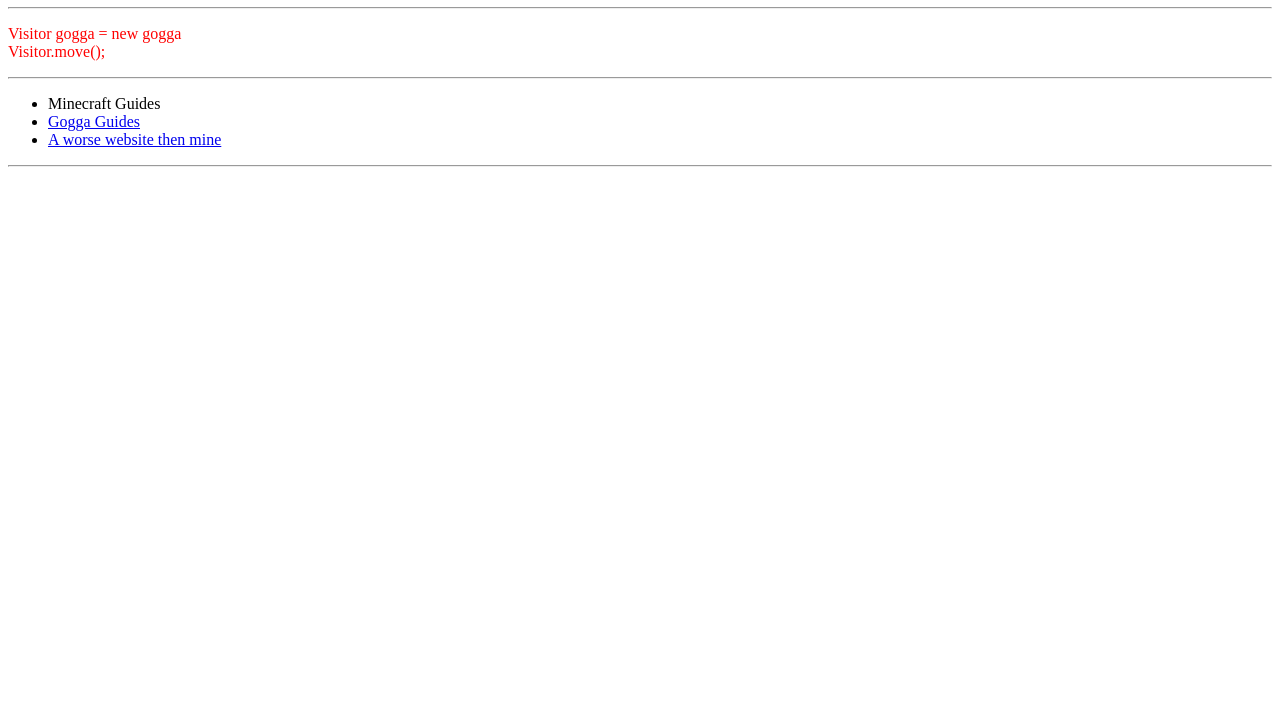
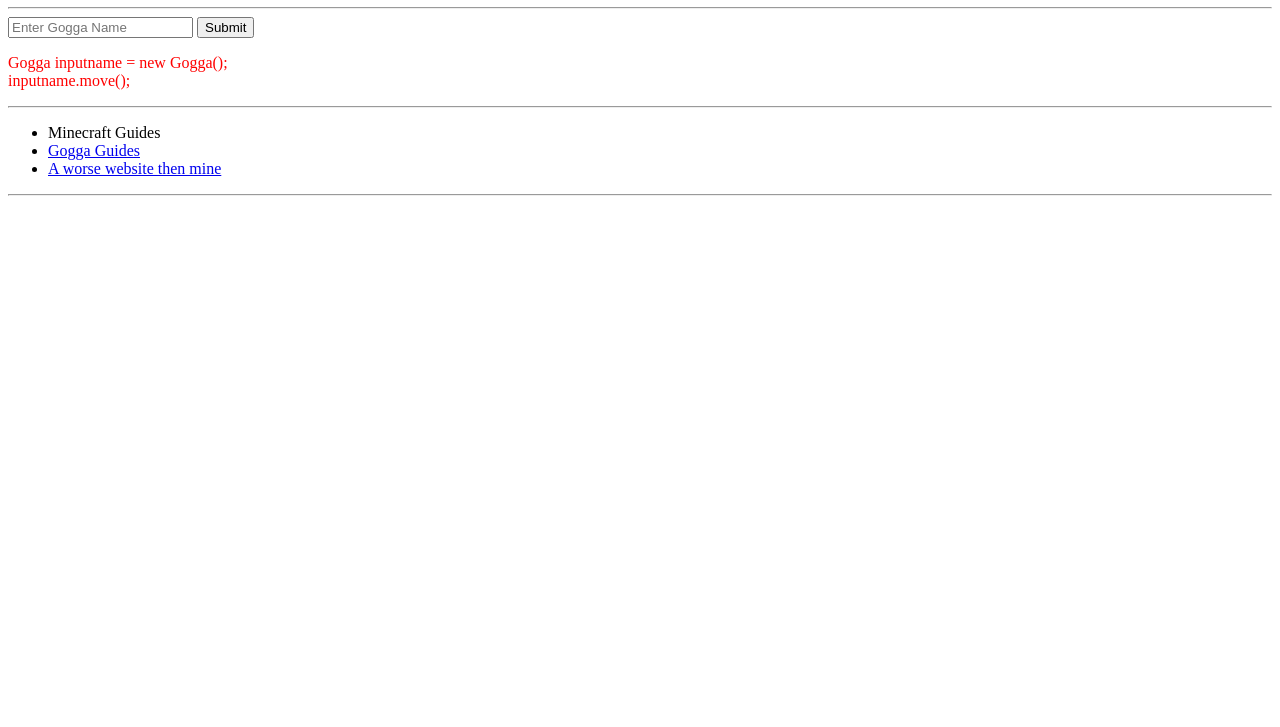
Before and after one commit to RustyRSA/RustyRSA.github.io, a plain HTML site: page index.html in a window 1280 px wide. Shown: the part 73-800 px from the top of the page. Drawn offline with Linux system fonts and the light colour scheme.

Commit message:
Gogga input stage (1/5)

```diff
--- a/index.html
+++ b/index.html
@@ -11,10 +11,15 @@
 
 	<body background = "database/wallpaper.jpg" >
 
-		<h1><strong>Logan's Website</strong></h1>
+		<h1 style = "comic sans ms"><strong>Logan's Website</strong></h1>
 		<hr />
 
-		<p><font color = "red"> Visitor gogga = new gogga<br />Visitor.move();</font></p>
+		<form>
+			<input type = "text" placeholder = "Enter Gogga Name" />
+			<button type = "submit">Submit</button>
+		</form>
+
+		<p><font color = "red">Gogga inputname = new Gogga();<br />inputname.move();</font></p>
 		<hr />
 
 		<ul>
```
